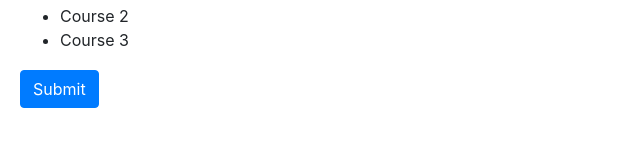
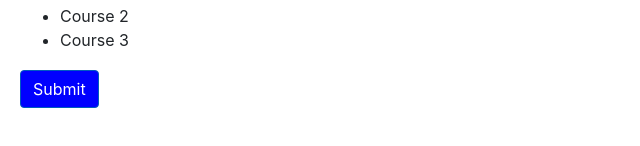
Before and after one commit to gulshanmudgal/Angular, an Angular app: page / in a window 1280 px wide. Shown: the part 342-488 px from the top of the page, without its empty margins (0-640 px from the left). Built offline with nearby package versions, Linux system fonts and the light colour scheme.

Commit message:
Showing Conditional Style Binding

```diff
--- a/src/app/courses.component.ts
+++ b/src/app/courses.component.ts
@@ -17,13 +17,14 @@
                 </tr>
             </table>
             <!-- Bootstrap Button Demo -->
-            <button class="btn btn-primary" >Submit</button>
+            <button class="btn btn-primary" [class.active]="isActive" [style.backgroundColor]="isActive ? 'blue' : 'gray' ">Submit</button>
         `
 })
 export class CoursesComponenet{
     title = "List of Courses";
     imageUrl = "http://lorempixel.com/400/200";
     colSpan = 2;
+    isActive = true;
     courses;
 
     //This will Work but it should never be used
```
